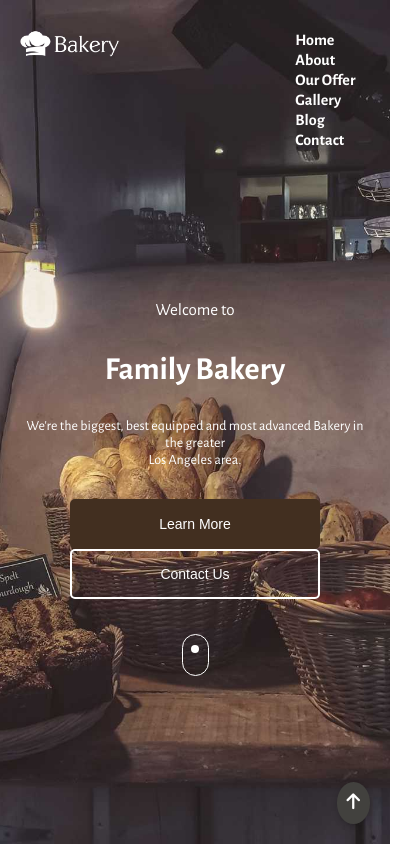
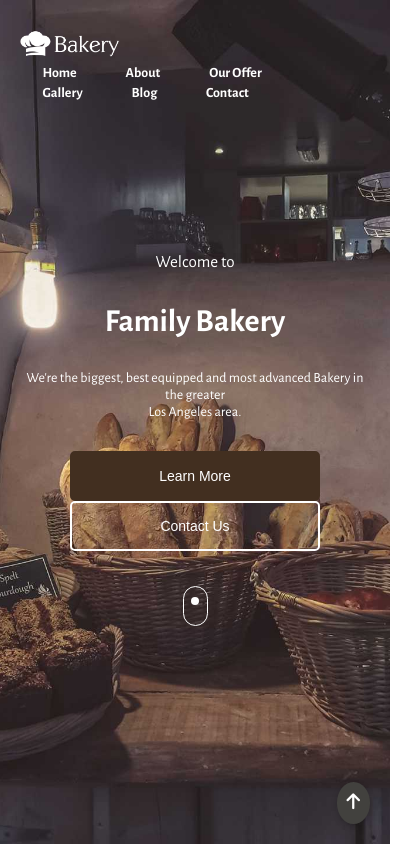
Before and after one commit to moamengad15/Bakery, a plain HTML site: page index.html in a window 390 px wide. Shown: the top 844 px of the page, 411 px wide, since content can reach past the window. Drawn offline with nearby package versions, Linux system fonts and the light colour scheme.

Commit message:
Add files via upload

```diff
--- a/css/style.css
+++ b/css/style.css
@@ -5,6 +5,7 @@
     list-style: none;
     text-decoration: none;
     scroll-behavior: smooth;
+    box-sizing: border-box;
 }
 
 .clr {
@@ -22,6 +23,7 @@ body {
     font-size: 17px;
     font-weight: 100;
 }
+
 
 .scroll-to-top {
     position: fixed;
@@ -129,6 +131,13 @@ body {
 .landing .btn-landing .btn2 {
     background-color: transparent;
     border-color: white;
+}
+
+.landing .btn-landing .btn1:hover ,
+.landing .btn-landing .btn2:hover {
+    background-color: white;
+    color: rgb(0, 0, 0);
+    cursor: pointer;
 }
 
 .landing-area a {
@@ -267,7 +276,7 @@ body {
 
 .blog {
     background-color: #F8F8F8;
-    height: 80vh;
+    height: 90vh;
     padding: 50px 0;
 }
 
@@ -466,29 +475,29 @@ body {
   .container { max-width: 80%; }
 }
 
+
 @media (max-width: 768px) {
-  /* Navbar */
-  .nav-menu,
-  .landing .navbar {
-    flex-direction: column;
-    align-items: flex-start;
-    gap: 10px;
+  .nav-menu {
+    flex-direction: row;
+    align-items: center;
+    gap: 15px;
+    flex-wrap: wrap;
   }
 
   .nav-menu li {
-    display: block;
+    display: inline-block;
   }
 
   .nav-menu li a {
-    font-size: 16px;
+    font-size: 14px;
+    padding: 5px 8px;
   }
 
   .menu-icon {
-    font-size: 30px;
-    padding: 10px;
+    font-size: 28px;
+    padding: 8px;
   }
 
-  /* Landing */
   .landing h1 { font-size: 40px; }
   .landing p {
     font-size: 16px;
@@ -509,7 +518,6 @@ body {
   .landing-area { padding-top: 70px; }
   .landing .logo img { width: 100px; }
 
-  /* Offer Section */
   .offer .offer-info,
   .offer .offer-img {
     width: 100%;
@@ -530,7 +538,6 @@ body {
     font-size: 28px;
   }
 
-  /* Gallery */
   .gallery-info .item {
     width: 100%;
     padding: 15px 10px;
@@ -555,7 +562,6 @@ body {
     padding: 20px 0;
   }
 
-  /* Blog */
   .blog .blog-info,
   .blog .blog-map {
     width: 100%;
@@ -583,7 +589,6 @@ body {
     margin-bottom: 10px;
   }
 
-  /* Contact */
   .item {
     width: 100%;
     float: none;
@@ -596,7 +601,6 @@ body {
     gap: 20px;
   }
 }
-
 
 @media (max-width: 480px) {
   .landing h1 { font-size: 32px; }
```
